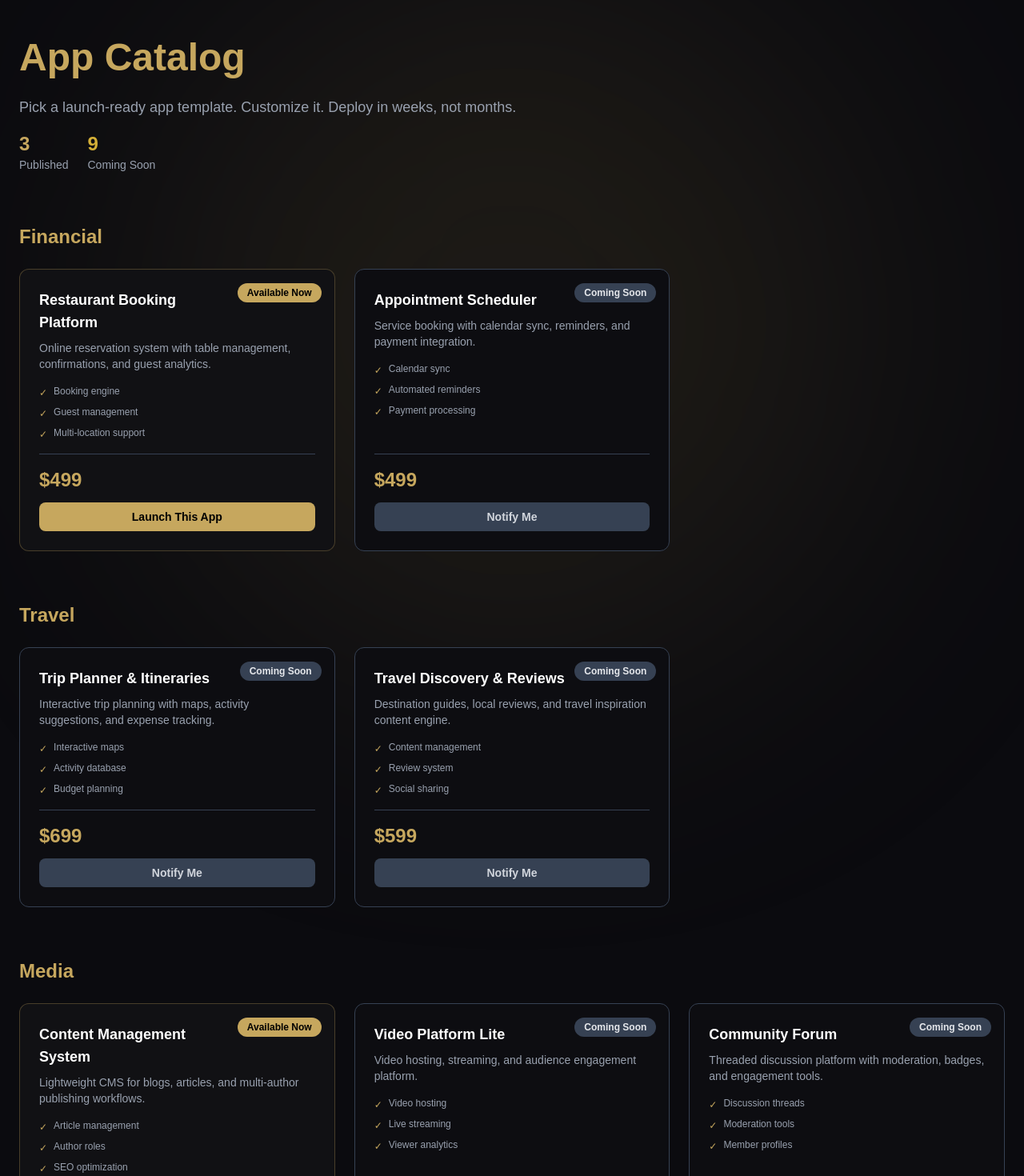
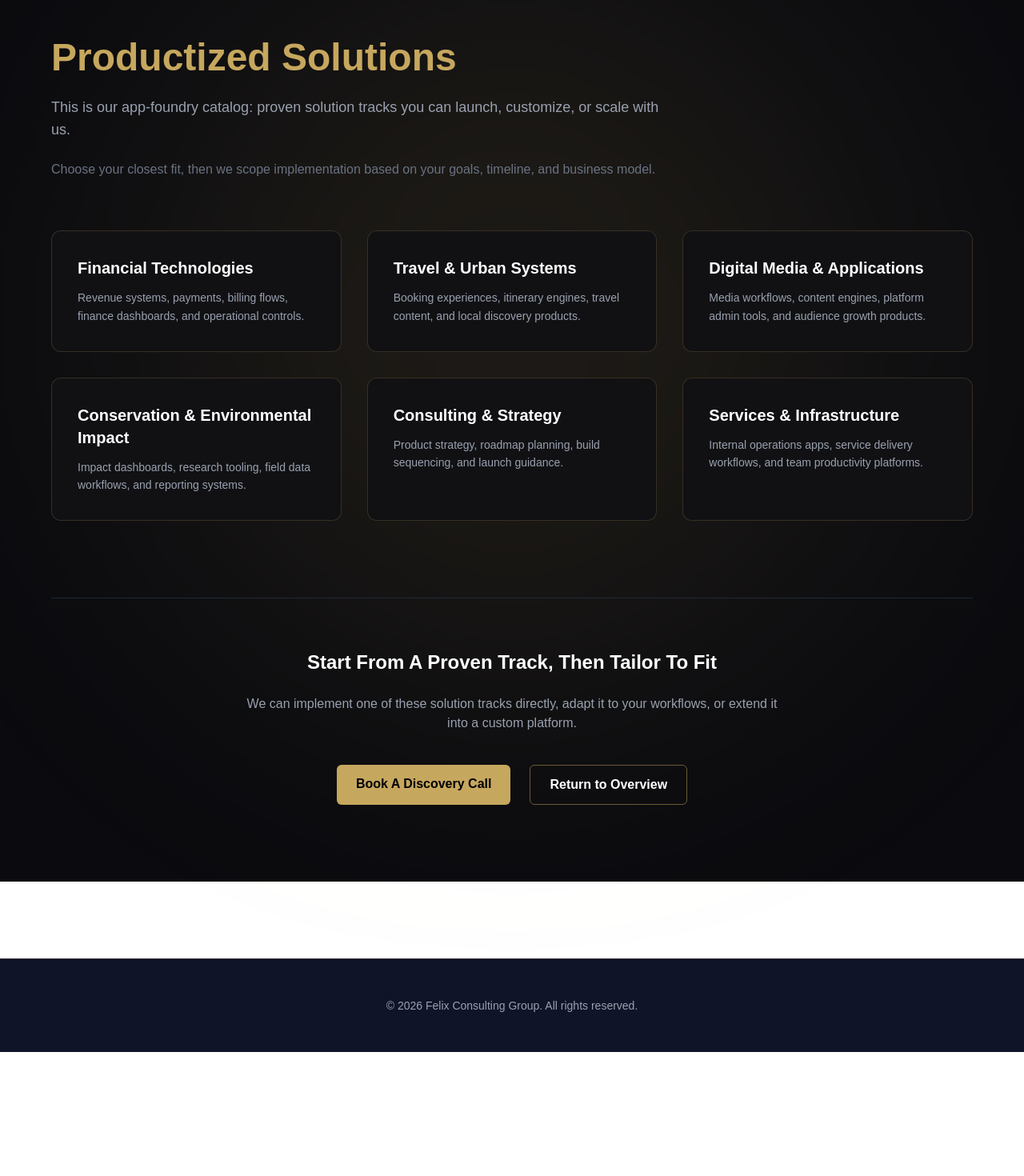
Before and after one commit to felabayomi/felix-consult, a Next.js app: page /ecosystem in a window 1280 px wide. Shown: the part 240-1710 px from the top of the page at 80% size. After the commit the page ends 1555 px from the top, so only its background shows below. Built offline with nearby package versions, Linux system fonts and the light colour scheme.

Commit message:
Revert Ecosystem page to original solution tracks structure

```diff
--- a/app/ecosystem/page.tsx
+++ b/app/ecosystem/page.tsx
@@ -1,109 +1,6 @@
 import Link from "next/link"
 
 export default function EcosystemPage() {
-  const apps = [
-    {
-      name: "Restaurant Booking Platform",
-      category: "Financial",
-      status: "published",
-      price: "$499",
-      description: "Online reservation system with table management, confirmations, and guest analytics.",
-      features: ["Booking engine", "Guest management", "Multi-location support"],
-    },
-    {
-      name: "Appointment Scheduler",
-      category: "Financial",
-      status: "coming-soon",
-      price: "$499",
-      description: "Service booking with calendar sync, reminders, and payment integration.",
-      features: ["Calendar sync", "Automated reminders", "Payment processing"],
-    },
-    {
-      name: "Trip Planner & Itineraries",
-      category: "Travel",
-      status: "coming-soon",
-      price: "$699",
-      description: "Interactive trip planning with maps, activity suggestions, and expense tracking.",
-      features: ["Interactive maps", "Activity database", "Budget planning"],
-    },
-    {
-      name: "Travel Discovery & Reviews",
-      category: "Travel",
-      status: "coming-soon",
-      price: "$599",
-      description: "Destination guides, local reviews, and travel inspiration content engine.",
-      features: ["Content management", "Review system", "Social sharing"],
-    },
-    {
-      name: "Content Management System",
-      category: "Media",
-      status: "published",
-      price: "$399",
-      description: "Lightweight CMS for blogs, articles, and multi-author publishing workflows.",
-      features: ["Article management", "Author roles", "SEO optimization"],
-    },
-    {
-      name: "Video Platform Lite",
-      category: "Media",
-      status: "coming-soon",
-      price: "$799",
-      description: "Video hosting, streaming, and audience engagement platform.",
-      features: ["Video hosting", "Live streaming", "Viewer analytics"],
-    },
-    {
-      name: "Impact Dashboard",
-      category: "Conservation",
-      status: "coming-soon",
-      price: "$699",
-      description: "Environmental data visualization and impact reporting for organizations.",
-      features: ["Data dashboards", "Report generation", "Impact metrics"],
-    },
-    {
-      name: "Field Data Collection",
-      category: "Conservation",
-      status: "coming-soon",
-      price: "$599",
-      description: "Mobile-first form builder for field research and offline data capture.",
-      features: ["Offline capture", "GPS tracking", "Data export"],
-    },
-    {
-      name: "Product Advisory Platform",
-      category: "Consulting",
-      status: "coming-soon",
-      price: "$899",
-      description: "Strategic planning and product development guidance workflow.",
-      features: ["Roadmap planning", "Stakeholder management", "Deployment guides"],
-    },
-    {
-      name: "E-Commerce Store Lite",
-      category: "Services",
-      status: "published",
-      price: "$599",
-      description: "Simple online store with product catalog, cart, and order management.",
-      features: ["Product catalog", "Shopping cart", "Order tracking"],
-    },
-    {
-      name: "SaaS Admin Dashboard",
-      category: "Services",
-      status: "coming-soon",
-      price: "$799",
-      description: "Multi-user admin dashboard for managing users, content, and operations.",
-      features: ["User management", "Analytics", "Bulk operations"],
-    },
-    {
-      name: "Community Forum",
-      category: "Media",
-      status: "coming-soon",
-      price: "$499",
-      description: "Threaded discussion platform with moderation, badges, and engagement tools.",
-      features: ["Discussion threads", "Moderation tools", "Member profiles"],
-    },
-  ];
-
-  const categories = ["Financial", "Travel", "Media", "Conservation", "Consulting", "Services"];
-  const publishedCount = apps.filter((a) => a.status === "published").length;
-  const comingSoonCount = apps.filter((a) => a.status === "coming-soon").length;
-
   return (
     <main className="relative min-h-screen bg-[#0B0B0F] text-white px-6 py-24">
 
@@ -113,114 +10,130 @@ export default function EcosystemPage() {
                       bg-[#C6A75E]/10 blur-[160px]
                       rounded-full pointer-events-none" />
 
-      <div className="relative z-10 max-w-7xl mx-auto">
+      <div className="relative z-10 max-w-6xl mx-auto">
 
         {/* HEADER */}
         <section className="max-w-3xl mb-16">
           <h1 className="text-4xl md:text-5xl font-bold mb-6 text-[#C6A75E]">
-            App Catalog
+            Productized Solutions
           </h1>
 
-          <p className="text-gray-400 text-lg mb-4">
-            Pick a launch-ready app template. Customize it. Deploy in weeks, not months.
+          <p className="text-gray-400 text-lg mb-6">
+            This is our app-foundry catalog: proven solution tracks you can launch, customize, or scale with us.
           </p>
 
-          <div className="flex gap-6 text-sm">
-            <div>
-              <p className="text-2xl font-bold text-[#C6A75E]">{publishedCount}</p>
-              <p className="text-gray-400">Published</p>
-            </div>
-            <div>
-              <p className="text-2xl font-bold text-[#D4AF37]">{comingSoonCount}</p>
-              <p className="text-gray-400">Coming Soon</p>
-            </div>
-          </div>
+          <p className="text-gray-500">
+            Choose your closest fit, then we scope implementation based on your goals, timeline, and business model.
+          </p>
         </section>
 
-        {/* APPS BY CATEGORY */}
-        {categories.map((category) => {
-          const categoryApps = apps.filter((a) => a.category === category);
-          if (categoryApps.length === 0) return null;
 
-          return (
-            <section key={category} className="mb-16">
-              <h2 className="text-2xl font-bold mb-6 text-[#C6A75E]">{category}</h2>
+        {/* GRID */}
+        <div className="grid md:grid-cols-2 lg:grid-cols-3 gap-8">
 
-              <div className="grid md:grid-cols-2 lg:grid-cols-3 gap-6">
-                {categoryApps.map((app, idx) => (
-                  <div
-                    key={idx}
-                    className={`relative p-6 rounded-xl border transition-all duration-300 flex flex-col
-                      ${
-                        app.status === "published"
-                          ? "bg-[#111114] border-[#C6A75E]/30 hover:border-[#C6A75E]/60 hover:bg-[#141418]"
-                          : "bg-[#0D0D11] border-gray-700 hover:border-gray-600"
-                      }`}
-                  >
-                    {/* Status Badge */}
-                    <div className="absolute top-4 right-4">
-                      {app.status === "published" ? (
-                        <span className="inline-block bg-[#C6A75E] text-black text-xs font-semibold px-3 py-1 rounded-full">
-                          Available Now
-                        </span>
-                      ) : (
-                        <span className="inline-block bg-gray-700 text-gray-200 text-xs font-semibold px-3 py-1 rounded-full">
-                          Coming Soon
-                        </span>
-                      )}
-                    </div>
+          <Link
+            href="/financial"
+            className="group p-8 bg-[#111114] rounded-xl border border-[#C6A75E]/20
+                       hover:border-[#C6A75E]/60 hover:bg-[#141418]
+                       transition-all duration-300"
+          >
+            <h3 className="text-xl font-semibold mb-3 group-hover:text-[#C6A75E] transition">
+              Financial Technologies
+            </h3>
+            <p className="text-gray-400 text-sm leading-relaxed">
+              Revenue systems, payments, billing flows, finance dashboards,
+              and operational controls.
+            </p>
+          </Link>
 
-                    {/* Content */}
-                    <div className="flex-1 mb-4">
-                      <h3 className="text-lg font-semibold mb-2 pr-24">{app.name}</h3>
-                      <p className="text-gray-400 text-sm mb-4">{app.description}</p>
+          <Link
+            href="/travel"
+            className="group p-8 bg-[#111114] rounded-xl border border-[#C6A75E]/20
+                       hover:border-[#C6A75E]/60 hover:bg-[#141418]
+                       transition-all duration-300"
+          >
+            <h3 className="text-xl font-semibold mb-3 group-hover:text-[#C6A75E] transition">
+              Travel & Urban Systems
+            </h3>
+            <p className="text-gray-400 text-sm leading-relaxed">
+              Booking experiences, itinerary engines, travel content,
+              and local discovery products.
+            </p>
+          </Link>
 
-                      <div className="space-y-2">
-                        {app.features.map((feature, fIdx) => (
-                          <div key={fIdx} className="text-gray-400 text-xs flex items-start gap-2">
-                            <span className="text-[#C6A75E] mt-0.5">✓</span>
-                            <span>{feature}</span>
-                          </div>
-                        ))}
-                      </div>
-                    </div>
+          <Link
+            href="/media"
+            className="group p-8 bg-[#111114] rounded-xl border border-[#C6A75E]/20
+                       hover:border-[#C6A75E]/60 hover:bg-[#141418]
+                       transition-all duration-300"
+          >
+            <h3 className="text-xl font-semibold mb-3 group-hover:text-[#C6A75E] transition">
+              Digital Media & Applications
+            </h3>
+            <p className="text-gray-400 text-sm leading-relaxed">
+              Media workflows, content engines, platform admin tools,
+              and audience growth products.
+            </p>
+          </Link>
 
-                    {/* Price & CTA */}
-                    <div className="border-t border-gray-700 pt-4">
-                      <p className="text-2xl font-bold text-[#C6A75E] mb-3">{app.price}</p>
-                      {app.status === "published" ? (
-                        <Link
-                          href="/contact"
-                          className="block text-center bg-[#C6A75E] text-black py-2 px-4 rounded-lg font-semibold hover:bg-[#D4B56F] transition text-sm"
-                        >
-                          Launch This App
-                        </Link>
-                      ) : (
-                        <button
-                          className="w-full bg-gray-700 text-gray-300 py-2 px-4 rounded-lg font-semibold cursor-not-allowed text-sm"
-                          disabled
-                        >
-                          Notify Me
-                        </button>
-                      )}
-                    </div>
-                  </div>
-                ))}
-              </div>
-            </section>
-          );
-        })}
+          <Link
+            href="/conservation"
+            className="group p-8 bg-[#111114] rounded-xl border border-[#C6A75E]/20
+                       hover:border-[#C6A75E]/60 hover:bg-[#141418]
+                       transition-all duration-300"
+          >
+            <h3 className="text-xl font-semibold mb-3 group-hover:text-[#C6A75E] transition">
+              Conservation & Environmental Impact
+            </h3>
+            <p className="text-gray-400 text-sm leading-relaxed">
+              Impact dashboards, research tooling, field data workflows,
+              and reporting systems.
+            </p>
+          </Link>
+
+          <Link
+            href="/consulting"
+            className="group p-8 bg-[#111114] rounded-xl border border-[#C6A75E]/20
+                       hover:border-[#C6A75E]/60 hover:bg-[#141418]
+                       transition-all duration-300"
+          >
+            <h3 className="text-xl font-semibold mb-3 group-hover:text-[#C6A75E] transition">
+              Consulting & Strategy
+            </h3>
+            <p className="text-gray-400 text-sm leading-relaxed">
+              Product strategy, roadmap planning, build sequencing,
+              and launch guidance.
+            </p>
+          </Link>
+
+          <Link
+            href="/services"
+            className="group p-8 bg-[#111114] rounded-xl border border-[#C6A75E]/20
+                       hover:border-[#C6A75E]/60 hover:bg-[#141418]
+                       transition-all duration-300"
+          >
+            <h3 className="text-xl font-semibold mb-3 group-hover:text-[#C6A75E] transition">
+              Services & Infrastructure
+            </h3>
+            <p className="text-gray-400 text-sm leading-relaxed">
+              Internal operations apps, service delivery workflows,
+              and team productivity platforms.
+            </p>
+          </Link>
+
+        </div>
+
 
         {/* BOTTOM CTA BLOCK */}
         <section className="mt-24 text-center border-t border-gray-800 pt-16">
 
           <h2 className="text-2xl font-semibold mb-6">
-            Don&apos;t See Your App? Start Custom.
+            Start From A Proven Track, Then Tailor To Fit
           </h2>
 
           <p className="text-gray-400 max-w-2xl mx-auto mb-10">
-            Every catalog app can be adapted to your exact workflows.
-            Or we can build a purpose-built platform from scratch.
+            We can implement one of these solution tracks directly,
+            adapt it to your workflows, or extend it into a custom platform.
           </p>
 
           <div className="flex flex-col sm:flex-row justify-center gap-6">
@@ -232,10 +145,10 @@ export default function EcosystemPage() {
             </Link>
 
             <Link
-              href="/services"
+              href="/"
               className="border border-[#C6A75E]/50 px-6 py-3 rounded-md font-semibold hover:border-[#C6A75E] hover:text-[#C6A75E] transition"
             >
-              View Pricing
+              Return to Overview
             </Link>
           </div>
 
```
